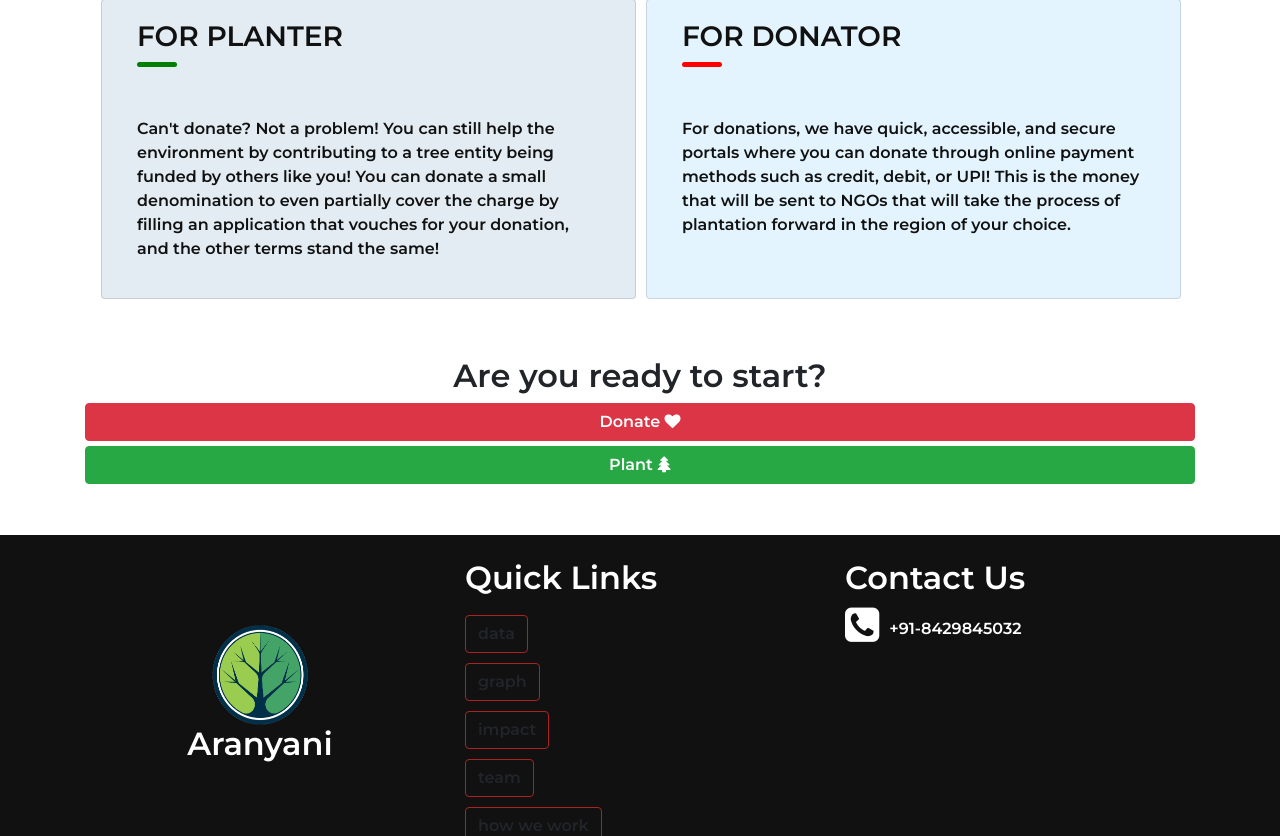
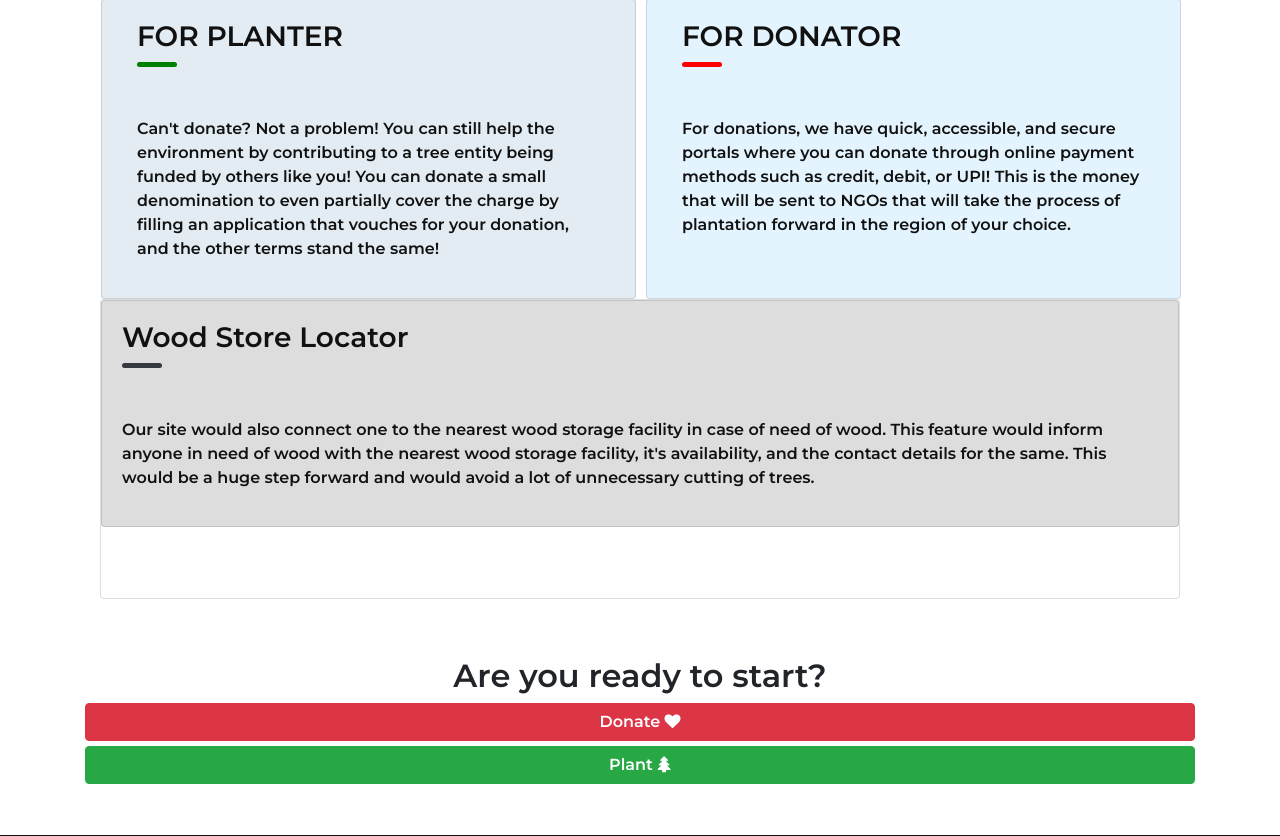
Before and after one commit to justBboy/plantation-project, a Django app: page / in a window 1280 px wide. Shown: the part 5410-6246 px from the top of the page. Run offline with Django 3.2, Linux system fonts and the light colour scheme.

Commit message:
added wood-store to how

```diff
--- a/static/css/main.css
+++ b/static/css/main.css
@@ -398,6 +398,11 @@ footer{
 .planters-card{
  background-color: rgba(114, 162, 192, 0.2);
 }
+
+.wood-store-card{
+    background-color: #ddd;
+}
+
 .how-card{
     min-height: 300px !important;
     color: #111;
--- a/templates/app/home.html
+++ b/templates/app/home.html
@@ -227,6 +227,17 @@ Beginning from 200ppm in the Ice Age, the CO2 levels have reached a recorded hig
             </div>
           </div>
         </div>
+        <div class="card how-card" data-aos="fade-up" data-aos-delay="1500">
+          <div class="card wood-store-card">
+            <div class="card-body">
+              <h3>Wood Store Locator</h3>
+              <div class="underline bg-dark"></div>
+              <p>
+                Our site would also connect one to the nearest wood storage facility in case of need of wood. This feature would inform anyone in need of wood with the nearest wood storage facility, it's availability, and the contact details for the same. This would be a huge step forward and would avoid a lot of unnecessary cutting of trees.
+              </p>
+            </div>
+          </div>
+        </div>
       </div>
     </section>
     <!-- how it works end -->
```
